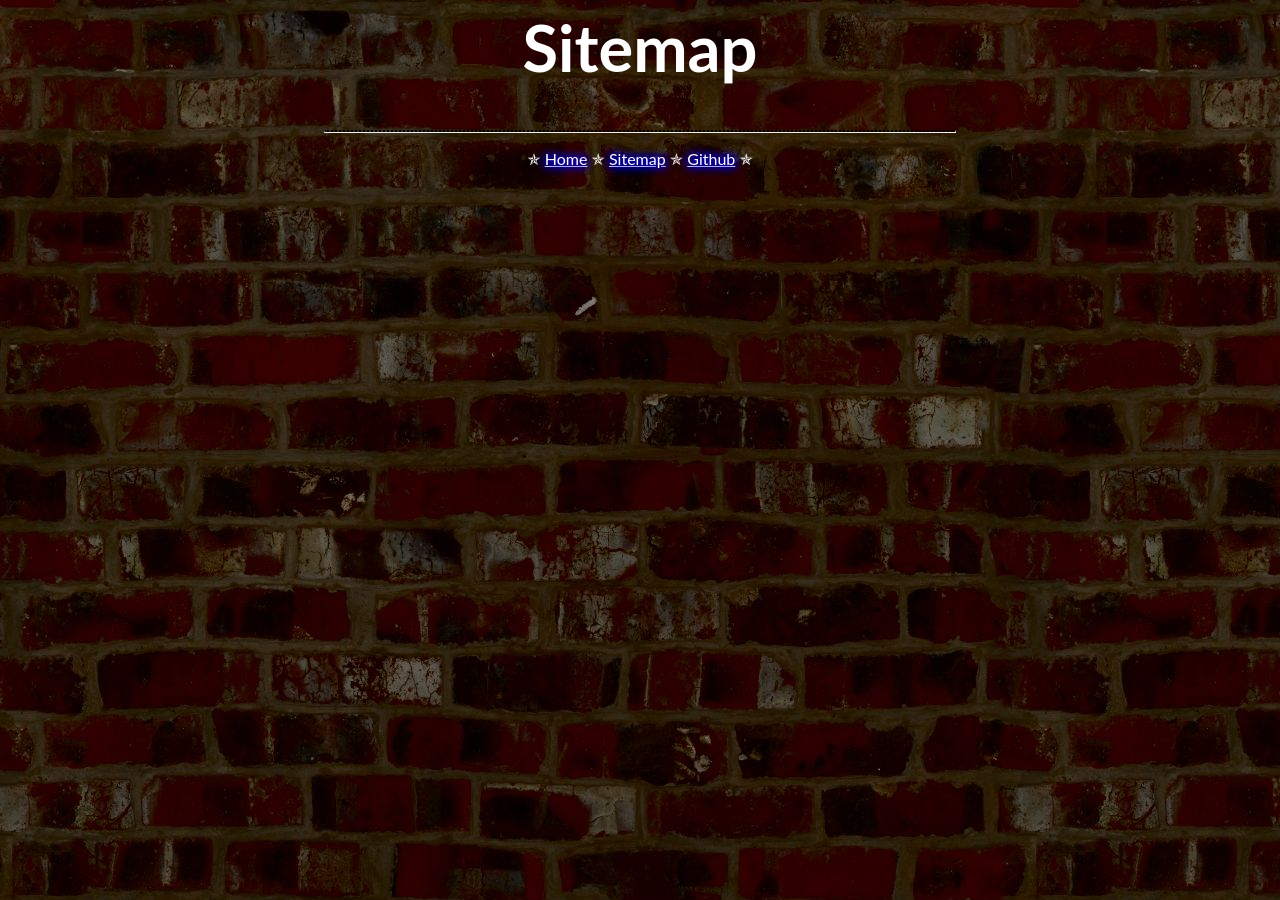
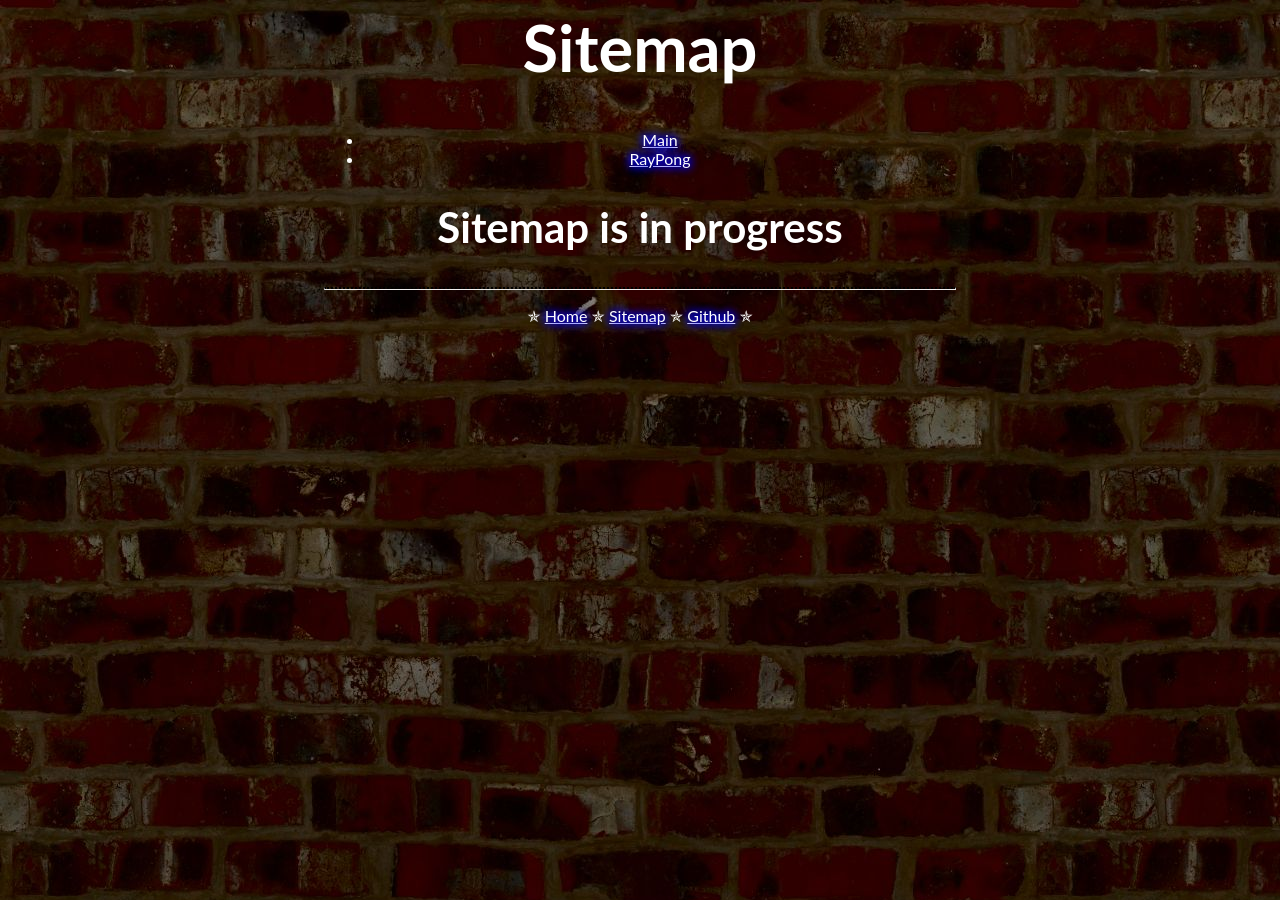
Before and after one commit to RayTheNoob/website, a Jekyll site: the page built from sitemap.md, in a window 1280 px wide. Built offline with Jekyll 4.4.1, drawn with Linux system fonts in a browser that asks for light colours.

Commit message:
Update sitemap.md

```diff
--- a/sitemap.md
+++ b/sitemap.md
@@ -5,3 +5,8 @@ permalink: /sitemap
 ---
 
 # Sitemap
+ - [Main](https://raythenoob.github.io/website/)
+  - [RayPong](https://raythenoob.github.io/website/RayPong)
+
+**Sitemap is in progress**
+---
```
